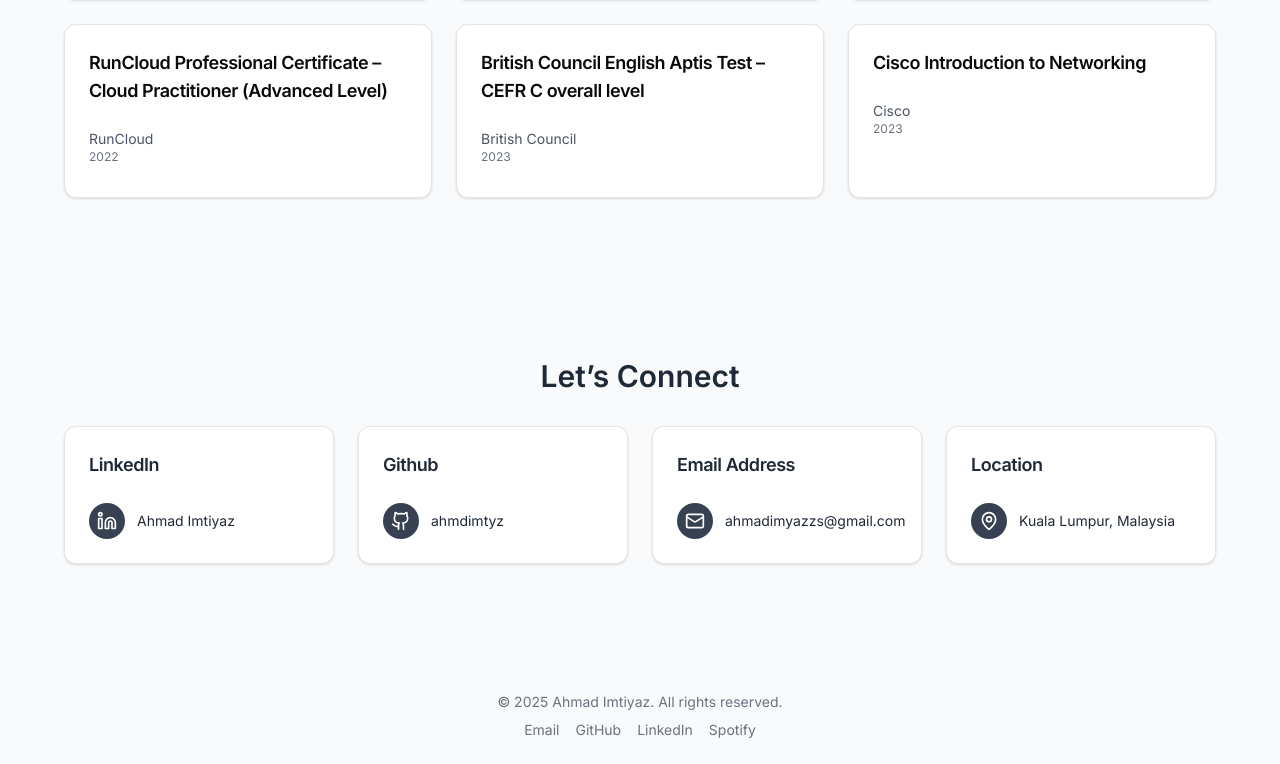
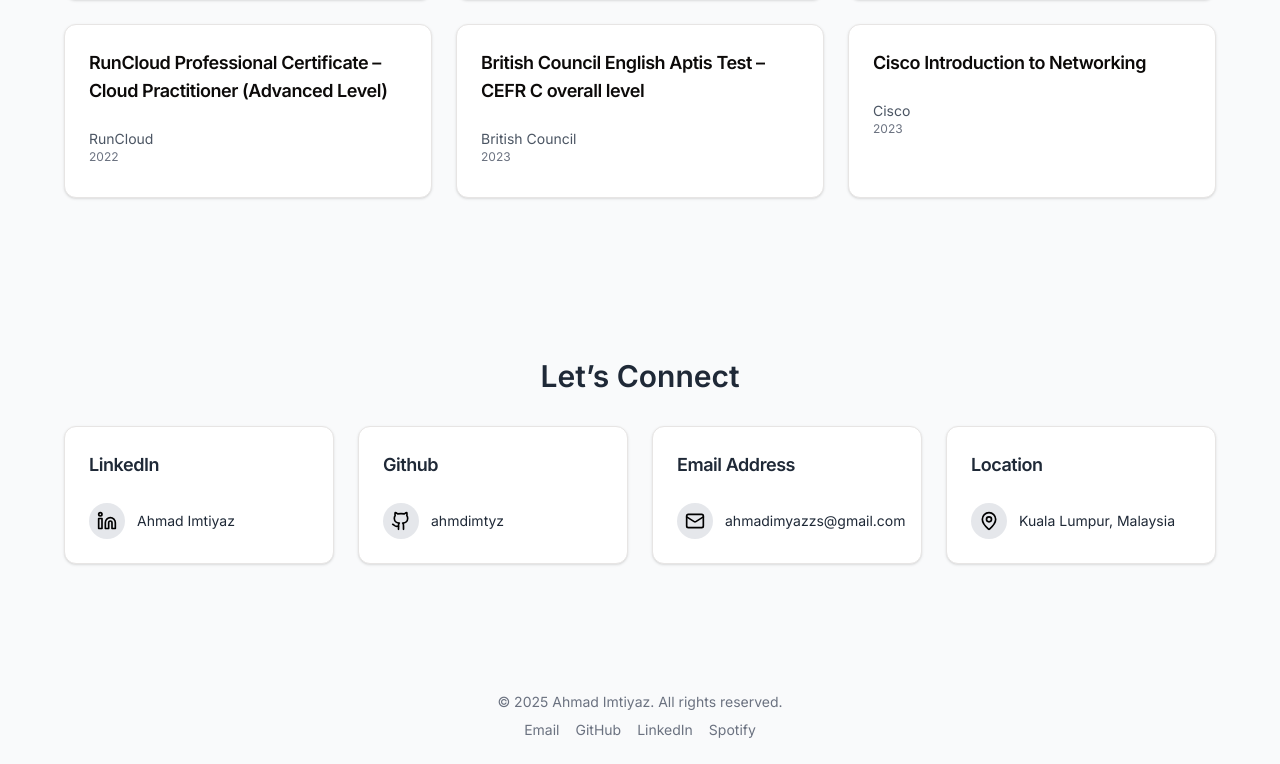
Before and after one commit to ahmdimtyz/portfolio-frontend, a Next.js app: page / in a window 1280 px wide. Shown: the part 2497-3261 px from the top of the page. Built offline with nearby package versions, Linux system fonts and the light colour scheme.

Commit message:
Change icon color

```diff
--- a/src/components/ContactSection.tsx
+++ b/src/components/ContactSection.tsx
@@ -47,8 +47,8 @@
               <CardTitle className="text-lg">{label}</CardTitle>
             </CardHeader>
             <CardContent className="flex items-center space-x-3 pt-0">
-              <div className="p-2 bg-gray-700 rounded-full">
-                <Icon className="w-5 h-5 text-white" />
+              <div className="p-2 bg-gray-200 rounded-full">
+                <Icon className="w-5 h-5 text-black" />
               </div>
               <span className="text-sm">{detail}</span>
             </CardContent>
```
